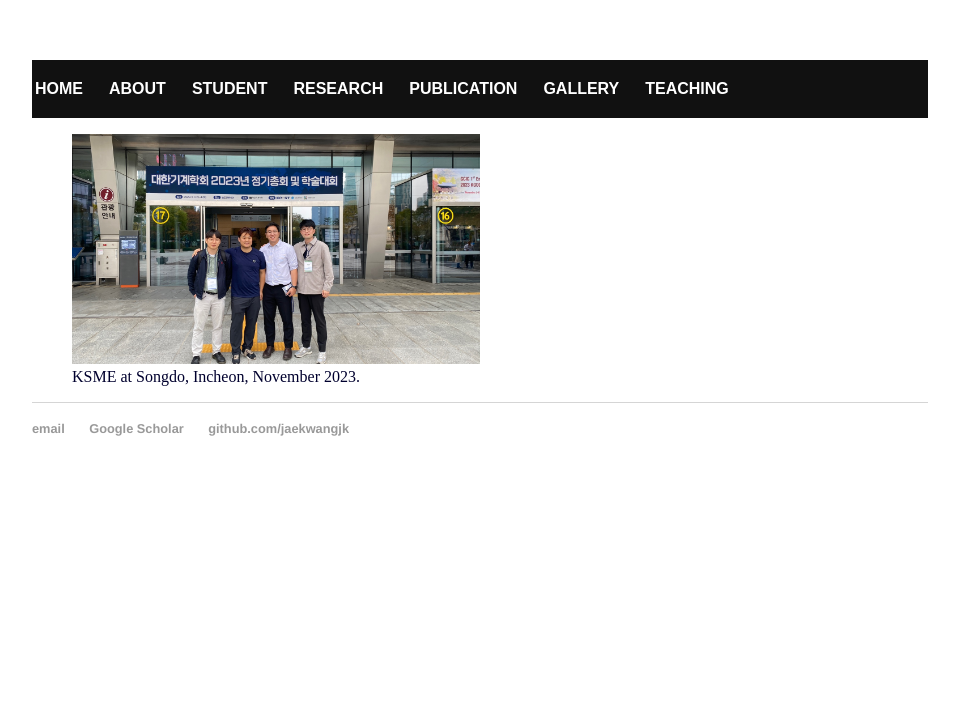
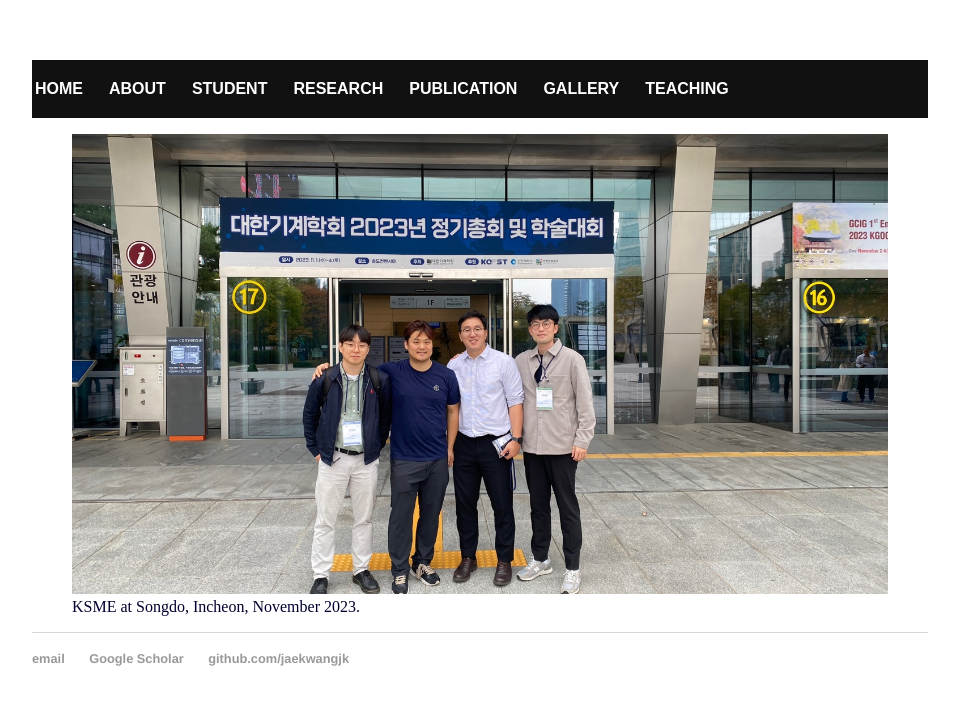
Before and after one commit to jaekwangjk/jaekwangjk.github.io, a Jekyll site: the page built from gallery.html, in a window 1280 px wide. Shown: the top 705 px of the page, without its empty margins (160-1119 px from the left). Built offline with Jekyll 4.4.1, drawn with Linux system fonts in a browser that asks for light colours.

Commit message:
Update gallery.html

```diff
--- a/gallery.html
+++ b/gallery.html
@@ -4,11 +4,10 @@
 ---
 <div class="blurb">
 
-	<figure>
-  <img src="pictures/KSME2023.jpeg" alt="No rendering" style="width:50%">
+  <figure>
+  <img src="pictures/KSME2023.jpeg" alt="No rendering" style="width:100%">
   <figcaption>KSME at Songdo, Incheon, November 2023.</figcaption>
   </figure>
 
 
-
 </div><!-- /.blurb -->
```
